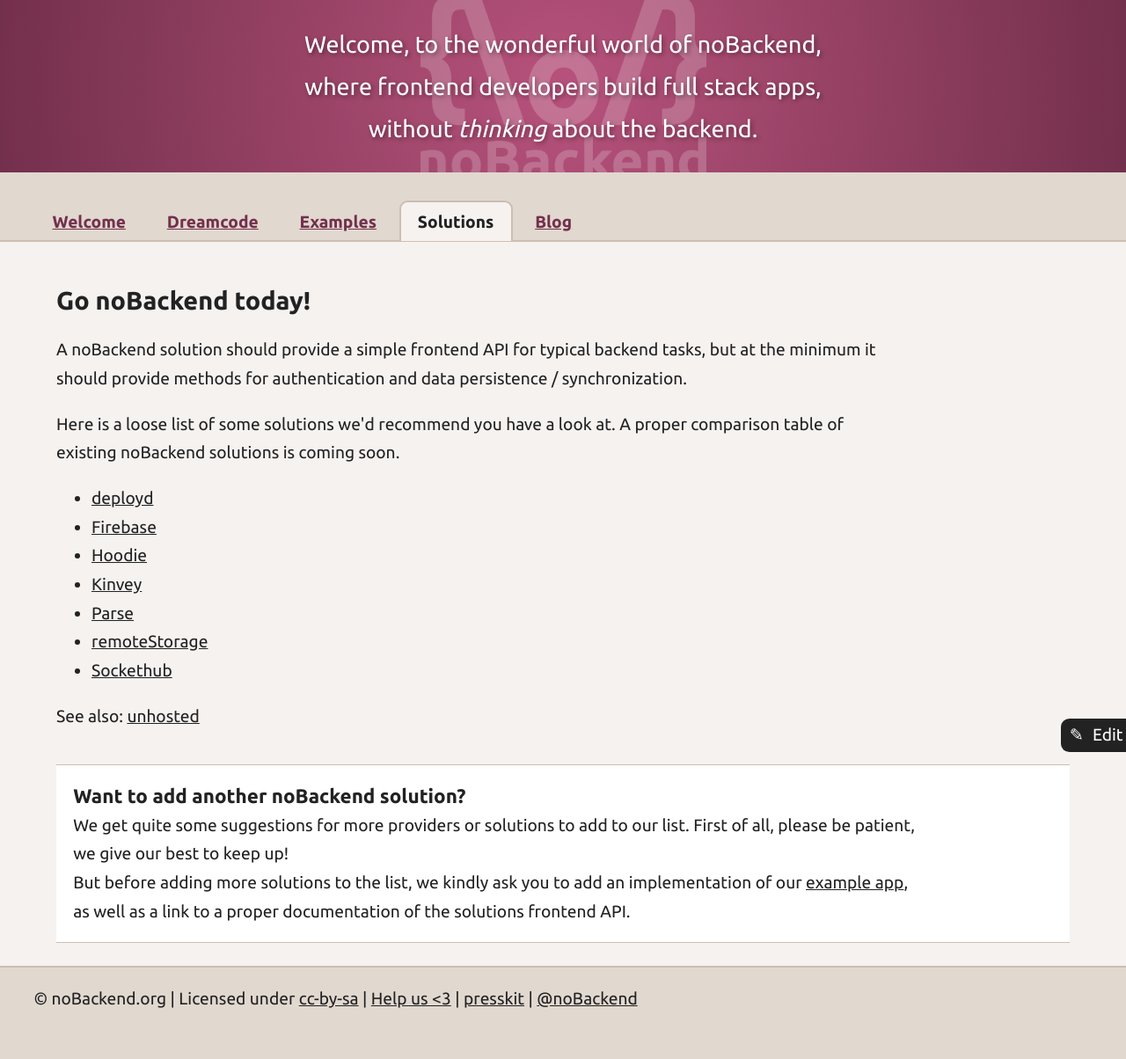
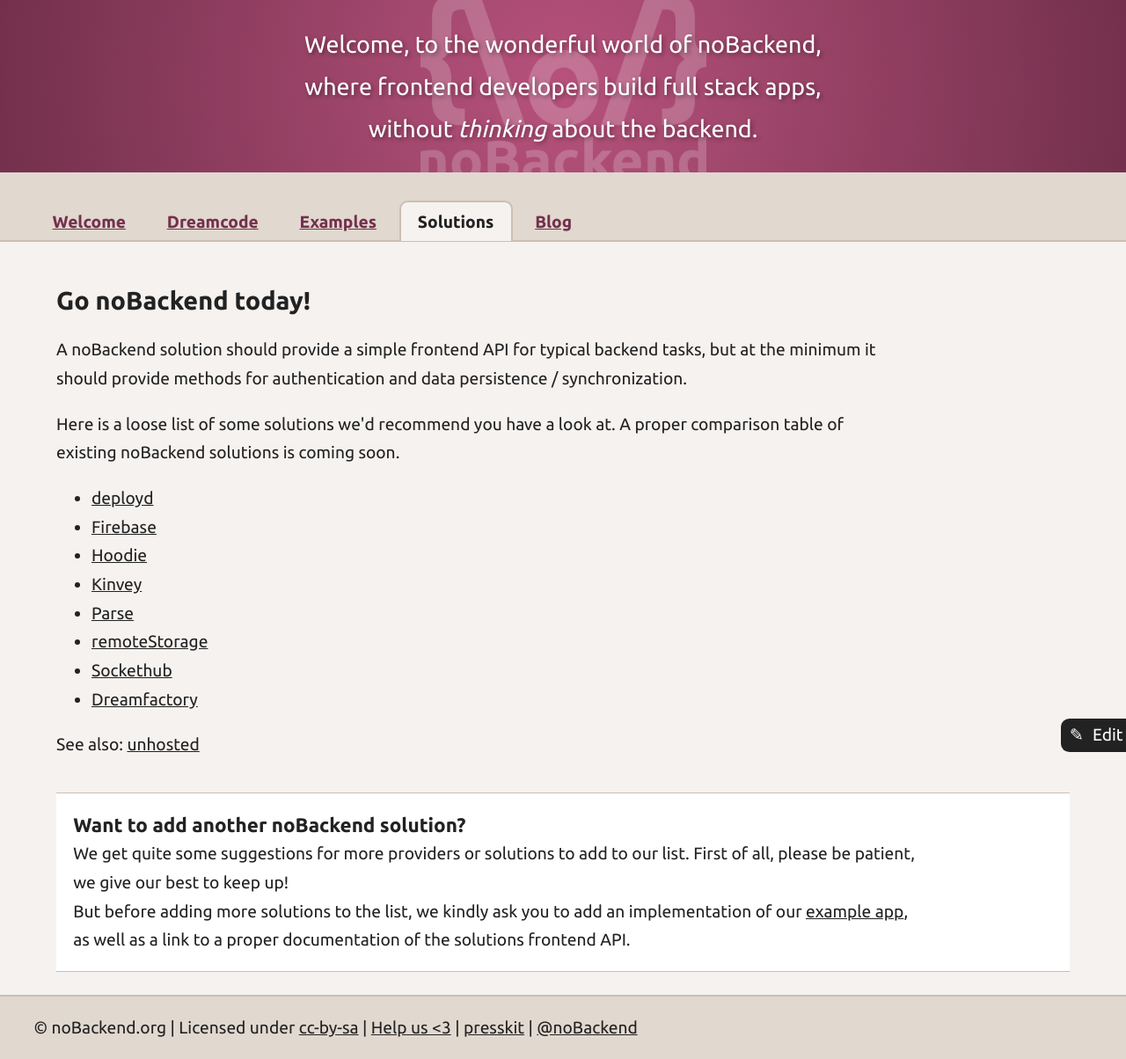
Before and after one commit to noBackend/nobackend.org, a Jekyll site: the page built from solutions.html, in a window 1280 px wide. Shown: the whole page at 88% size. Built offline with Jekyll 4.4.1, drawn with Linux system fonts in a browser that asks for light colours; before the commit the page ends 1171 px from its top, so only the background shows below that.

Commit message:
Added dreamfactory.

```diff
--- a/solutions.html
+++ b/solutions.html
@@ -27,6 +27,7 @@
   <li><a href="https://parse.com/">Parse</a></li>
   <li><a href="http://remotestorage.io/">remoteStorage</a></li>
   <li><a href="http://sockethub.org/">Sockethub</a></li>
+  <li><a href="http://www.dreamfactory.com//">Dreamfactory</a></li>
 </ul>
 
 <p>
```
